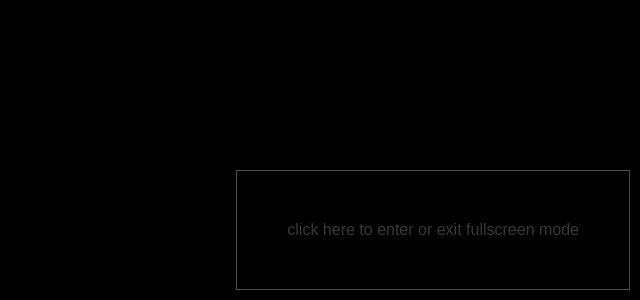
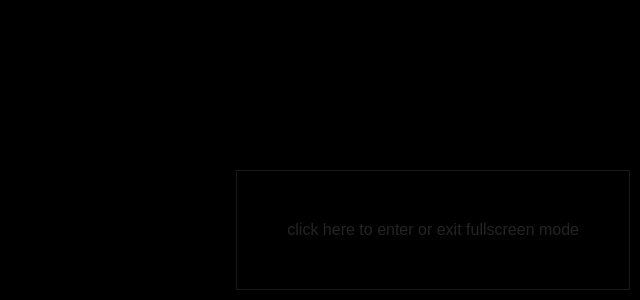
Before and after one commit to jarekj/black, a plain HTML site: page index.html in a window 1280 px wide. Shown: the part 500-800 px from the top of the page, 640-1280 px from the left. Drawn offline with Linux system fonts and the light colour scheme.

Commit message:
darker color

```diff
--- a/style.css
+++ b/style.css
@@ -1,7 +1,7 @@
 * {
     box-sizing: border-box;
     font-family: Arial, Helvetica, sans-serif;
-    color: #383838;
+    color: #242424;
 }
 
 html {
@@ -12,6 +12,6 @@ footer {
     position: fixed;
     right: 10px;
     bottom: 10px;
-    border: 1px solid #4d4d4d;
+    border: 1px solid #1a1919;
     padding: 50px;
 }
```
